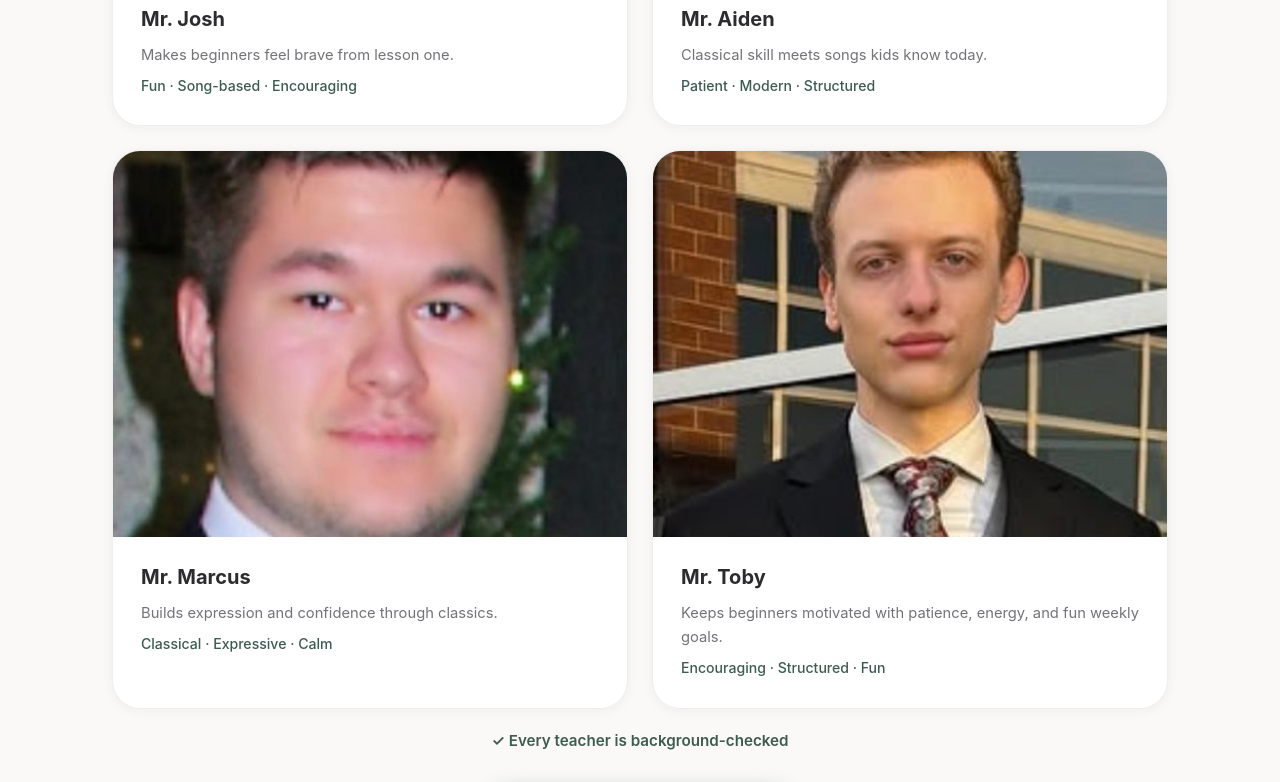
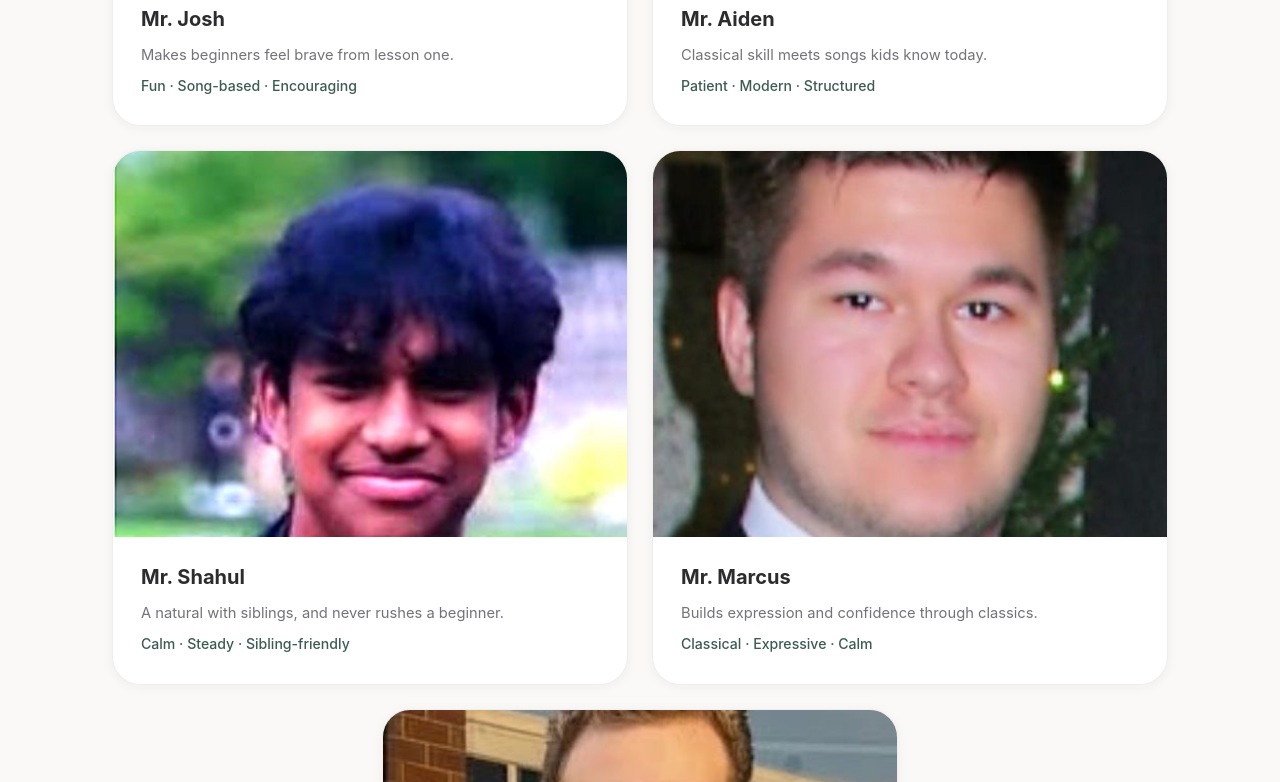
Before and after one commit to adbaraiac/PianoLessonsMi, a plain HTML site: page index.html in a window 1280 px wide. Shown: the part 6848-7630 px from the top of the page. Drawn offline with Linux system fonts and the light colour scheme.

Commit message:
Add Mr. Shahul to the teachers section
He teaches more families than anyone and wasn't on the site at all.

The supplied photo arrived at 340px wide against a 500px card, so it is
upscaled and visibly softer than the others; brightened and unsharp-
masked to recover what the compression left. Worth replacing if an
uncompressed original turns up.

Five cards in a two-column grid left the last one alone against the
left edge, so an odd last card now centres itself.

Co-Authored-By: Claude Opus 5 <noreply@anthropic.com>

```diff
--- a/index.html
+++ b/index.html
@@ -56,7 +56,7 @@
   <link rel="apple-touch-icon" href="/images/apple-touch-icon-v2.png" />
 
   <link rel="preload" href="/images/hero-recital.webp" as="image" type="image/webp" />
-  <link href="/templatemo-personal-style.css?v=16" rel="stylesheet" type="text/css" />
+  <link href="/templatemo-personal-style.css?v=17" rel="stylesheet" type="text/css" />
   <style>
     body { margin: 0; font-family: -apple-system, BlinkMacSystemFont, "Segoe UI", Roboto, sans-serif; background: #faf9f7; color: #2c2c2e; }
     .btn-primary { display: inline-flex; align-items: center; justify-content: center; min-height: 48px; padding: 0.85rem 1.5rem; background: #3d5c50; color: #fff; text-decoration: none; border-radius: 999px; font-weight: 600; }
@@ -322,6 +322,14 @@
               <h3>Mr. Aiden</h3>
               <p class="teacher-bio">Classical skill meets songs kids know today.</p>
               <p class="teacher-tag">Patient · Modern · Structured</p>
+            </div>
+          </article>
+          <article class="teacher-card">
+            <div class="teacher-photo"><img src="/images/teacher-shahul.jpg" alt="Mr. Shahul, in-home piano teacher for kids in Metro Detroit" loading="lazy" width="500" height="375" /></div>
+            <div class="teacher-body">
+              <h3>Mr. Shahul</h3>
+              <p class="teacher-bio">A natural with siblings, and never rushes a beginner.</p>
+              <p class="teacher-tag">Calm &middot; Steady &middot; Sibling-friendly</p>
             </div>
           </article>
           <article class="teacher-card">
--- a/templatemo-personal-style.css
+++ b/templatemo-personal-style.css
@@ -971,6 +971,14 @@ a { color: var(--color-accent); }
   gap: 1.5rem;
 }
 
+/* With an odd number of teachers the last card would sit alone against the
+   left edge with a hole beside it. Centre it instead. */
+.teachers-grid > .teacher-card:last-child:nth-child(odd) {
+  grid-column: 1 / -1;
+  width: calc(50% - 0.75rem);
+  margin-inline: auto;
+}
+
 .teacher-card {
   background: var(--color-surface);
   border-radius: var(--radius-lg);
```
Also changed, not shown: images/teacher-shahul.jpg (added).
